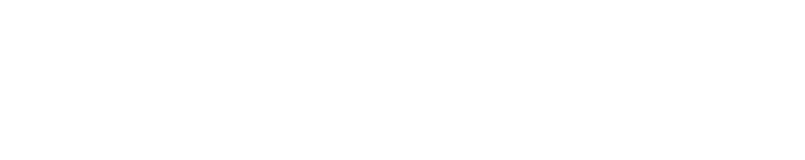
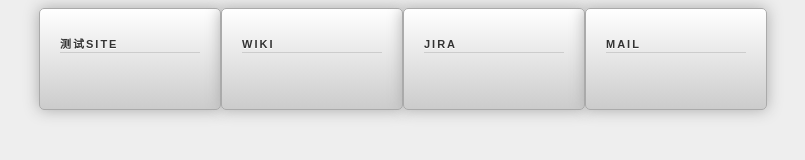
Before and after one commit to airsun/officehome, a plain HTML site: page index.html in a window 1280 px wide. Shown: the whole page, without its empty margins (101-906 px from the left). Drawn offline with nearby package versions, Linux system fonts and the light colour scheme.

Commit message:
proto style

```diff
--- a/index.html
+++ b/index.html
@@ -1,17 +1,120 @@
 <!DOCTYPE html>
 <html>
 <head>
-    <title></title>
+    <title>Home</title>
+    <META http-equiv=Content-Type content="text/html; charset=utf-8">
+    <script type="text/javascript" src="jquery-1.6.2.js"></script>
+    <script type="text/javascript" src="sites.js"></script>
+    <style type="text/css">
+        html {
+            height: 100%;
+            overflow: -moz-scrollbars-vertical;
+        }
+
+        body {
+            background: #eee;
+            color: #333;
+            font-family: Arial, sans-serif;
+            font-size: 12px;
+            line-height: 16px;
+            text-shadow: 0 1px 0 #fff;
+
+            /*background: #728eaa;*/
+            /*background: -moz-linear-gradient(top, #25303C 0%, #728EAA 100%); *//* firefox */
+            /*background: -webkit-gradient(linear, left top, left bottom, color-stop(0%, #25303C), color-stop(100%, #728EAA)); *//* webkit */
+            /*margin: 0;*/
+            /*padding: 0;*/
+            /*border: 0;*/
+            /*outline: none;*/
+        }
+
+        h1 {
+            border-bottom: 1px solid #ccc;
+            font-size: 11px;
+            font-weight: bold;
+            letter-spacing: 2px;
+            margin-bottom: 20px;
+            text-transform: uppercase;
+        }
+
+        .template {
+            display: none;
+        }
+
+        #container {
+
+        }
+
+        #sitebar {
+            width: 1000px;
+            position: absolute;
+            left: 50%;
+            margin-left: -500px;
+        }
+
+        .siteicon {
+            display: none;
+            width: 140px;
+            float: left;
+            background: #f7f7f7;
+            background: -moz-linear-gradient(90deg, #ccc, #fff); /* Firefox */
+            background: -webkit-gradient(linear, left top, left bottom, from(#fff), to(#ccc)); /* Webkit */
+            border: 1px solid #aaa;
+            -moz-border-radius: 5px;
+            -webkit-border-radius: 5px;
+            -moz-box-shadow: 0 0 15px #aaa;
+            -webkit-box-shadow: 0 0 15px #aaa;
+            /*margin: 60px auto 0;*/
+            padding: 20px;
+        }
+
+        .iconcontainer {
+            cursor: auto;
+        }
+
+        .icon {
+            width: 120px;
+        }
+
+        .title {
+            cursor: auto;
+        }
+    </style>
 </head>
 <body>
+<div id="container">
+    <div id="sitebar"></div>
+    <div id="rsscontainer"></div>
+</div>
+<!--templates-->
+<div id="templatesite" class="template">
+    <div class="siteicon">
+        <h1 class="title"></h1>
+        <img src="" class="icon"/>
+    </div>
+</div>
 </body>
 <script type="text/javascript">
-    var sites = [
-        {title:"site a",url:"http://localhost/a",rss:"rss a"}
-        ,
-        {title:"site b",url:"http://localhost/b",rss:"rss b"}
-        ,
-        {title:"site c",url:"http://localhost/c",rss:"rss c"}
-    ];
+    $(document).ready(function() {
+        for (var i = 0; i < sites.length; i++) {
+            loadSite(sites[i]);
+        }
+    });
+
+    function loadSite(site) {
+        $("#sitebar").append($("#templatesite").html()).children("div").last().fadeIn("slow", function() {
+            $(this).find(".icon").attr("src", site.icon).click(function() {
+                opensite(site.url);
+            });
+
+            $(this).find(".title").html(site.title).click(function() {
+                opensite(site.url);
+            });
+        });
+    }
+
+    function opensite(url) {
+        window.open(url, "_blank");
+    }
 </script>
 </html>
--- /dev/null
+++ b/sites.js
@@ -0,0 +1,26 @@
+sites = [
+    {
+        title:"测试site",
+        url:"http://jquery.com",
+        icon:"",
+        rss:"http://forum.jquery.com/getting-started/feed"
+    },
+    {
+        title:"wiki",
+        url:"http://192.168.4.26:8090",
+        icon:"",
+        rss:"rss a"
+    },
+    {
+        title:"jira",
+        url:"http://192.168.4.249:8090",
+        icon:"",
+        rss:"rss b"
+    },
+    {
+        title:"mail",
+        url:"mail.xxx.com",
+        icon:"",
+        rss:"rss b"
+    }
+];
```
